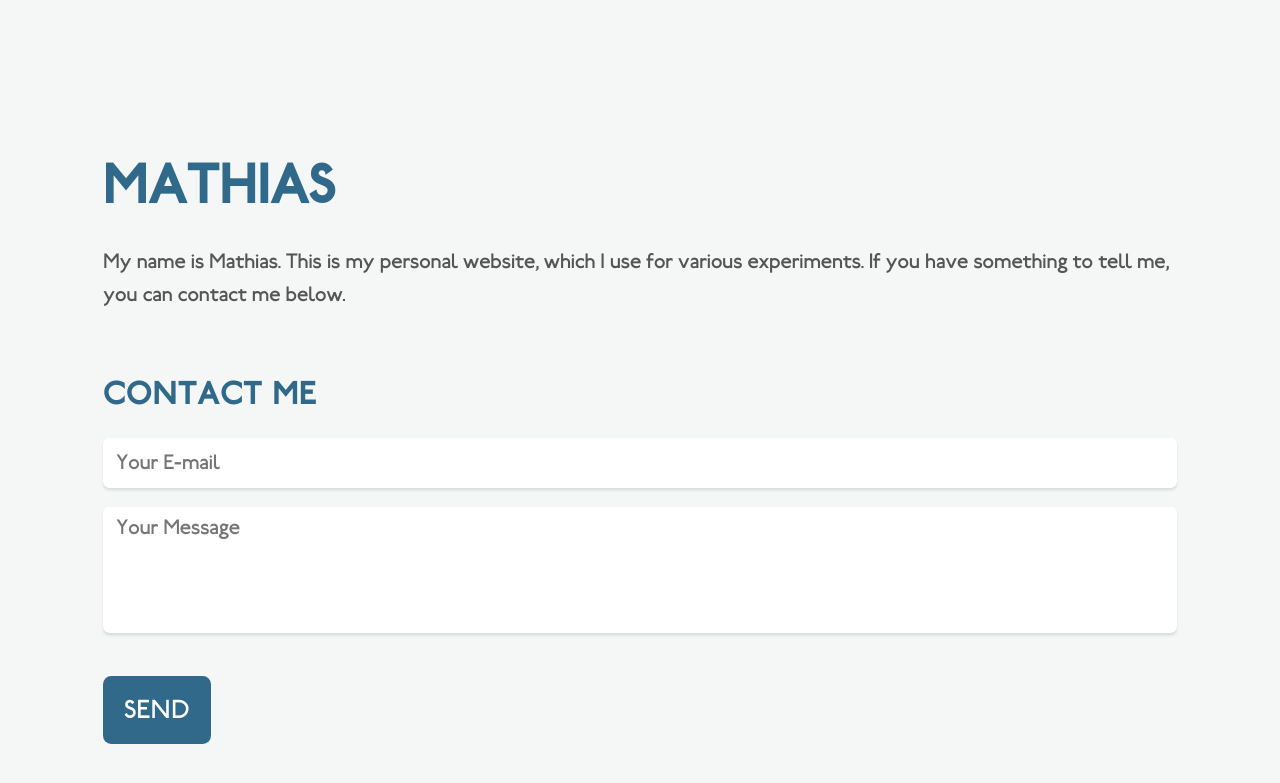
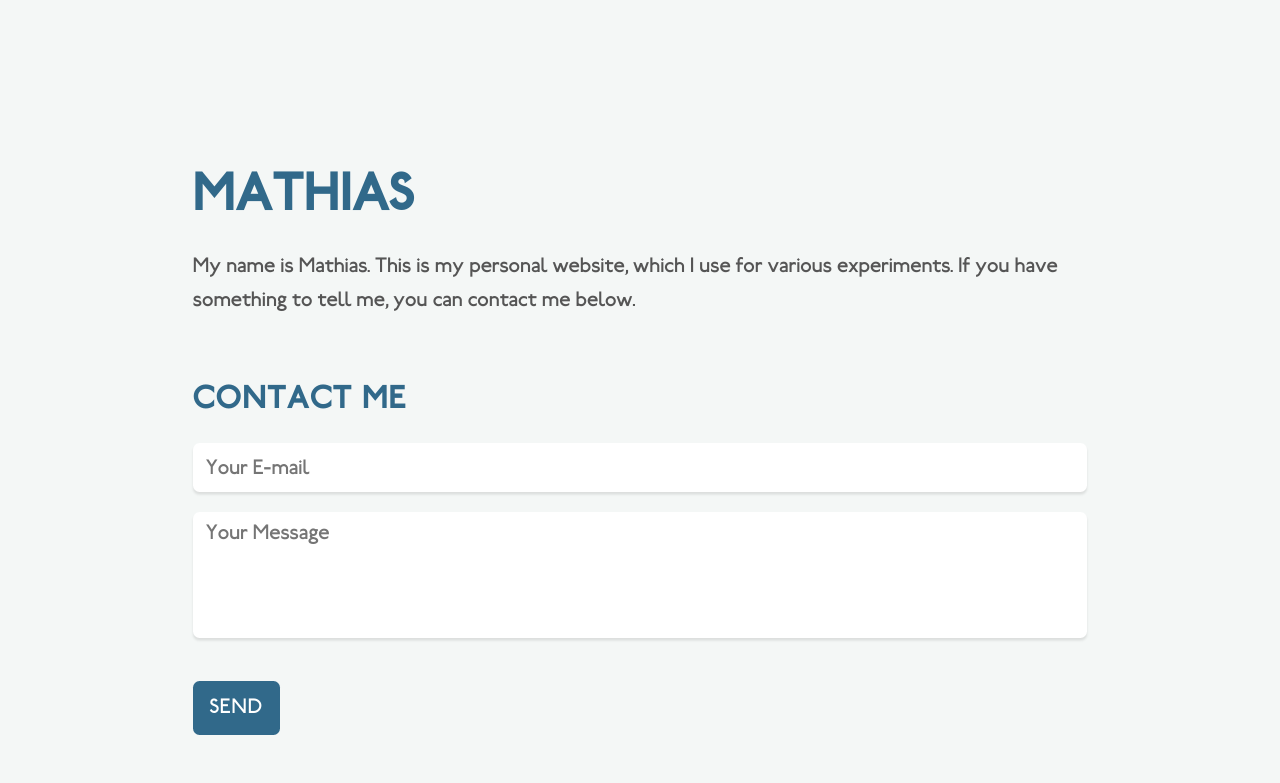
Before and after one commit to mathiascode/mathias.is, a Jekyll site: the page built from index.md, in a window 1280 px wide. Shown: the top 783 px of the page. Built offline with Jekyll 4.4.1, drawn with Linux system fonts in a browser that asks for light colours; our own code applies the rules of GitHub Pages for plain Markdown files.

Commit message:
Improve CSS

```diff
--- a/css/style.scss
+++ b/css/style.scss
@@ -127,7 +127,7 @@ body {
 	font-family: Railway;
 	font-size: 1.250em;
 	margin: auto;
-	max-width: 60em;
+	max-width: 50em;
 }
 h1,
 h2 {
@@ -137,7 +137,7 @@ h2 {
 	text-transform: uppercase;
 }
 h1 {
-	font-size: 2.625em;
+	font-size: 2.500em;
 	line-height: 1.125em;
 	margin: 0 0 0.500em 0;
 }
@@ -185,7 +185,6 @@ a, button {
 	color: #fff;
 	cursor: pointer;
 	display: inline-block;
-	font-size: 1.250em;
 	letter-spacing: 1px;
 	line-height: 1;
 	padding: 0.813em;
```
